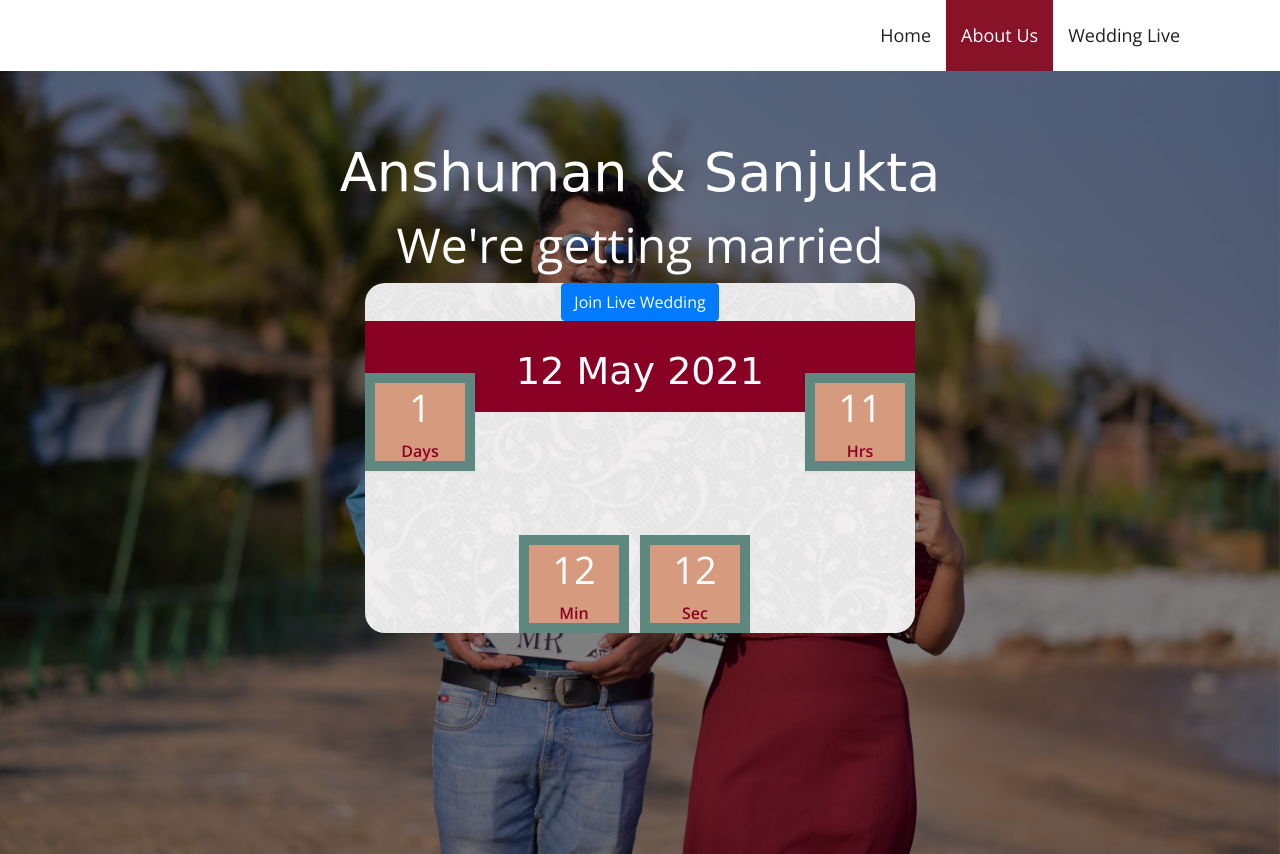
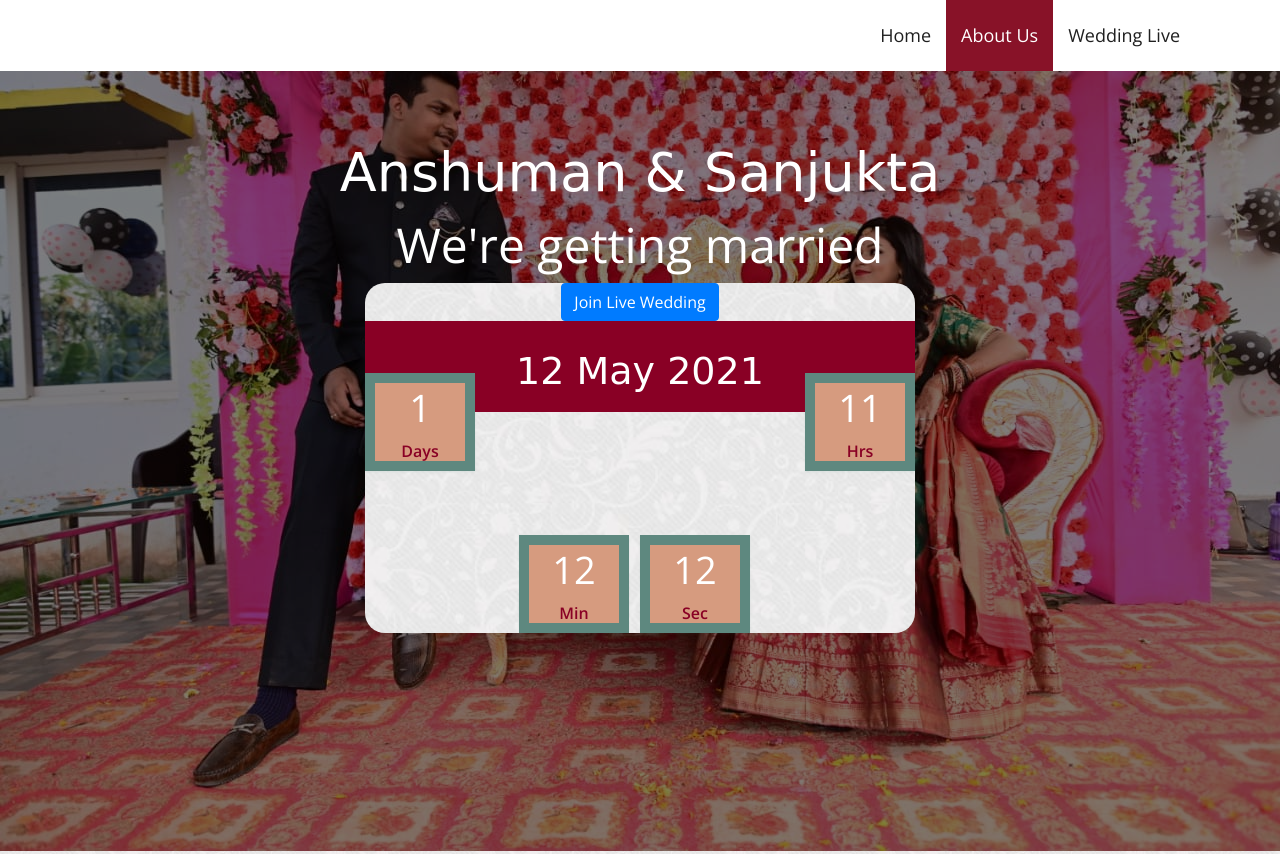
Before and after one commit to britekare/pqwrabhs, a website: page index.html in a window 1280 px wide. Shown: the top 854 px of the page. Drawn offline with nearby package versions, Linux system fonts and the light colour scheme; a web font is replaced by a local one.

Commit message:
Update index.html

```diff
--- a/index.html
+++ b/index.html
@@ -72,7 +72,7 @@
 	<div class="home-slider">
 		<ul class="rslides">
 			<li><img src="images/DSC_8422copy.jpg" alt=""></li>
-			<li><img src="images/AAD_1001-min.JPG" alt=""></li>
+			<li><img src="images/de6d50b7-df3d-478e-b20a-2f6a6e9973f9.jpg" alt=""></li>
 			<li><img src="images/slider-03.jpg" alt=""></li>
 		</ul>
 		<div class="lbox-details">
```
